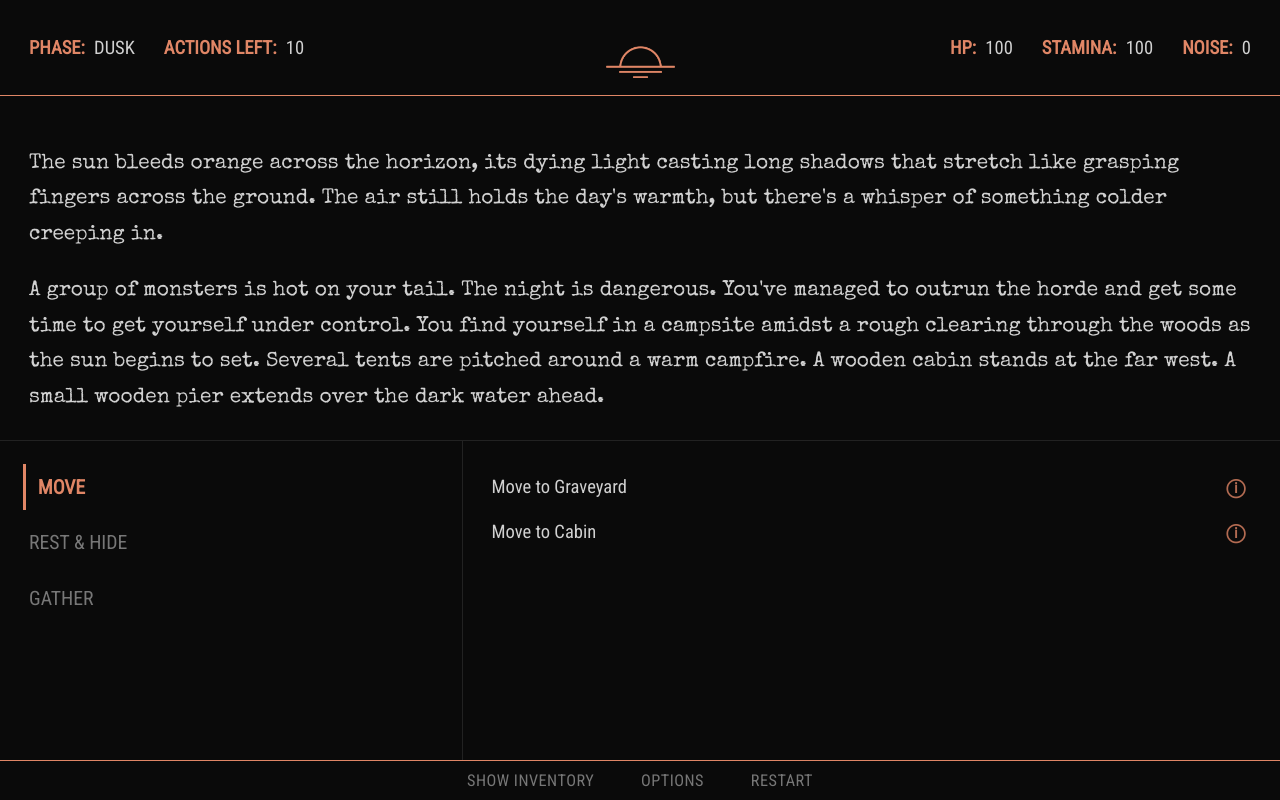
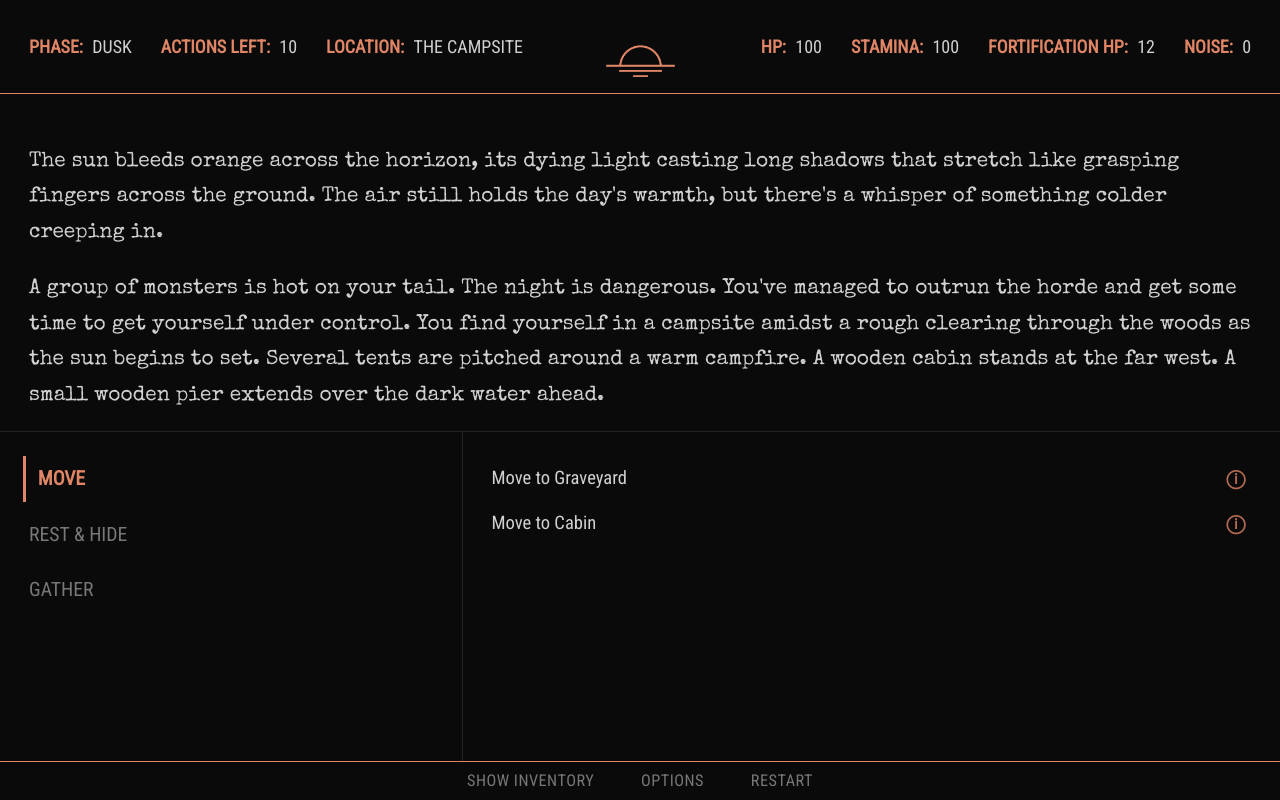
Before and after one commit to frozen4917/What-Comes-At-Night, a Vue app: page / in a window 1280 px wide. Built offline with nearby package versions, Linux system fonts and the light colour scheme.

Commit message:
Add location and fortification HP to StatsBar

```diff
--- a/src/assets/layout.css
+++ b/src/assets/layout.css
@@ -1,7 +1,7 @@
 /* --- L1. MAIN APP LAYOUT (CSS GRID) --- */
 #app {
     display: grid;
-    grid-template-rows: 12fr 43fr 40fr 5fr;
+    grid-template-rows: 12fr 43fr 42fr 5fr;
     height: 100svh;
     position: relative;
     box-sizing: border-box;
@@ -18,13 +18,13 @@
     height: 100%;
     box-sizing: border-box;
     font-family: 'Roboto Condensed', sans-serif;
-    font-size: 1.6rem;
+    font-size: 1.55rem;
     text-transform: uppercase;
 }
 
 #stats-bar>div {
     display: flex;
-    gap: 2.5rem;
+    gap: 1.0rem 2.5rem;
     flex-wrap: wrap; /* Allow wrapping on small screens */
 }
 
@@ -34,6 +34,7 @@
 
 #stats-bar>.stats-right {
     justify-content: flex-end;
+    text-align: right;
 }
 
 #stats-bar strong {
--- a/src/assets/responsive.css
+++ b/src/assets/responsive.css
@@ -11,6 +11,7 @@
         align-items: center; /* Vertically center all 3 columns */
         gap: 1.0rem;
         padding: 1.0rem;
+        font-size: 1.4rem;
     }
 
     #stats-bar>.stats-left {
@@ -30,7 +31,7 @@
     #stats-bar>.stats-center-icon {
         grid-column: 2 / 3; /* Column 2 (The Middle) */
         grid-row: 1; /* Stay on the first row */
-        height: 4.0rem; /* Use a fixed rem height on mobile */
+        height: -50%;
     }
 
     /* Reduce padding on content panels */
--- a/src/components/layout/StatsBar.vue
+++ b/src/components/layout/StatsBar.vue
@@ -31,6 +31,29 @@ const totalMonsters = computed(() => {
     }
     return Object.values(gameStore.gameState.horde).reduce((sum, list) => sum + list.length, 0);
 });
+const fortificationMap = {
+    'campsite': 'campGate',
+    'cabin': 'cabin',
+    'graveyard': 'graveyardGate'
+};
+
+// Finds the display name of the current location
+const locationName = computed(() => {
+    if (!gameStore.gameData) return 'Loading...';
+    const locationId = gameStore.gameState.world.currentLocation;
+    return gameStore.gameData.locations[locationId]?.name || locationId;
+});
+
+// Finds the correct fortification HP to display
+const fortificationHP = computed(() => {
+    const locationId = gameStore.gameState.world.currentLocation;
+    const fortId = fortificationMap[locationId]; // e.g., 'campGate'
+
+    if (fortId) {
+        return gameStore.gameState.world.fortifications[fortId];
+    }
+    return null; // No fortification at this location
+});
 </script>
 
 <template>
@@ -47,6 +70,10 @@ const totalMonsters = computed(() => {
             <div v-if="totalMonsters > 0">
                 <strong>Monsters:</strong>
                 <span class_="value">{{ totalMonsters }}</span>
+            </div>
+            <div v-if="gameStore.gameState.world">
+                <strong>Location:</strong>
+                <span class="value">{{ locationName }}</span>
             </div>
         </div>
 
@@ -67,6 +94,10 @@ const totalMonsters = computed(() => {
                 <span class="value" :class="{ critical: gameStore.gameState.player.stamina <= 15 }">
                     {{ gameStore.gameState.player.stamina }}
                 </span>
+            </div>
+            <div v-if="gameStore.gameState.world">
+                <strong>Fortification HP:</strong>
+                <span class="value">{{ fortificationHP }}</span>
             </div>
             <div v-if="gameStore.gameState.world">
                 <strong>Noise:</strong>
```
